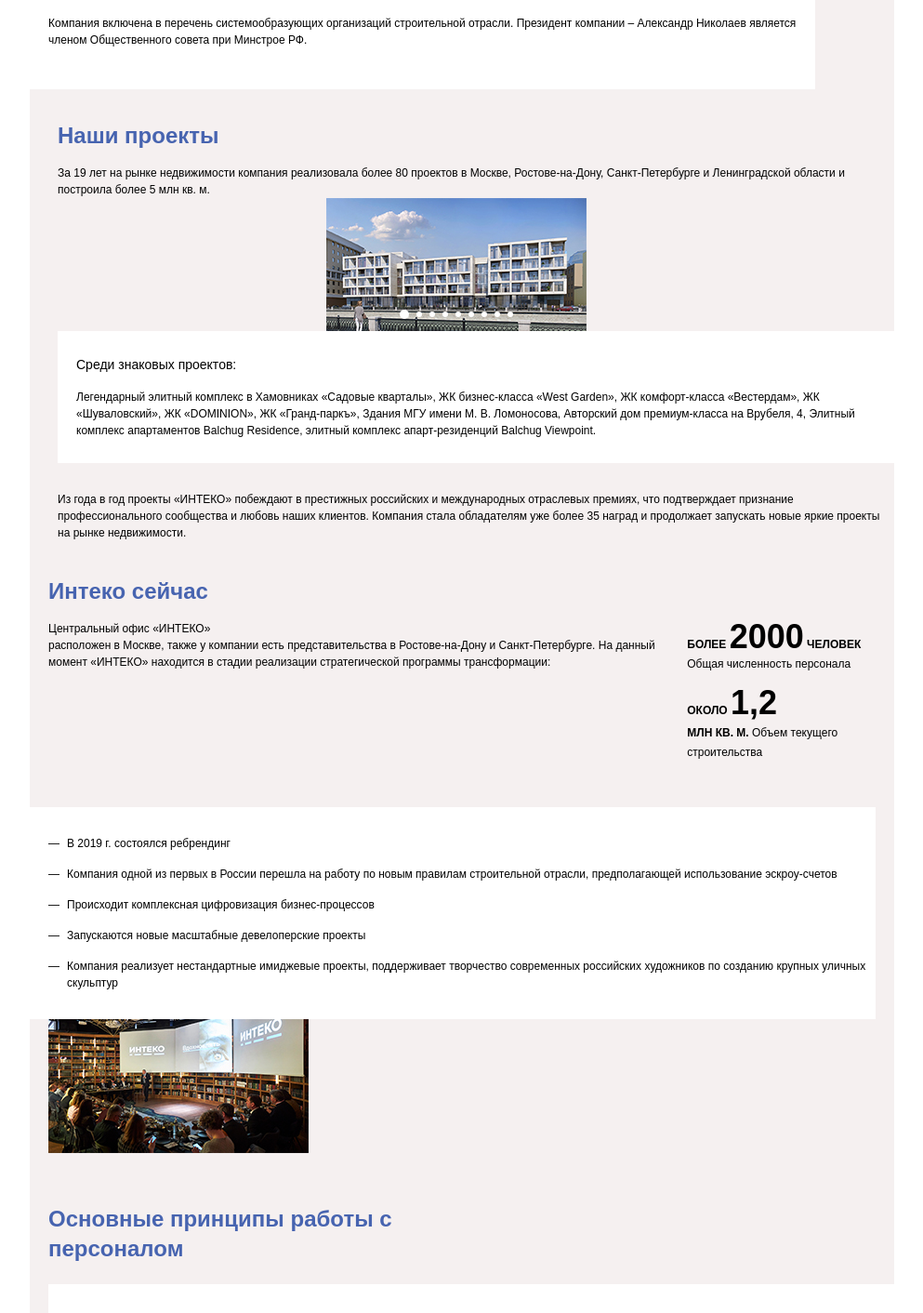
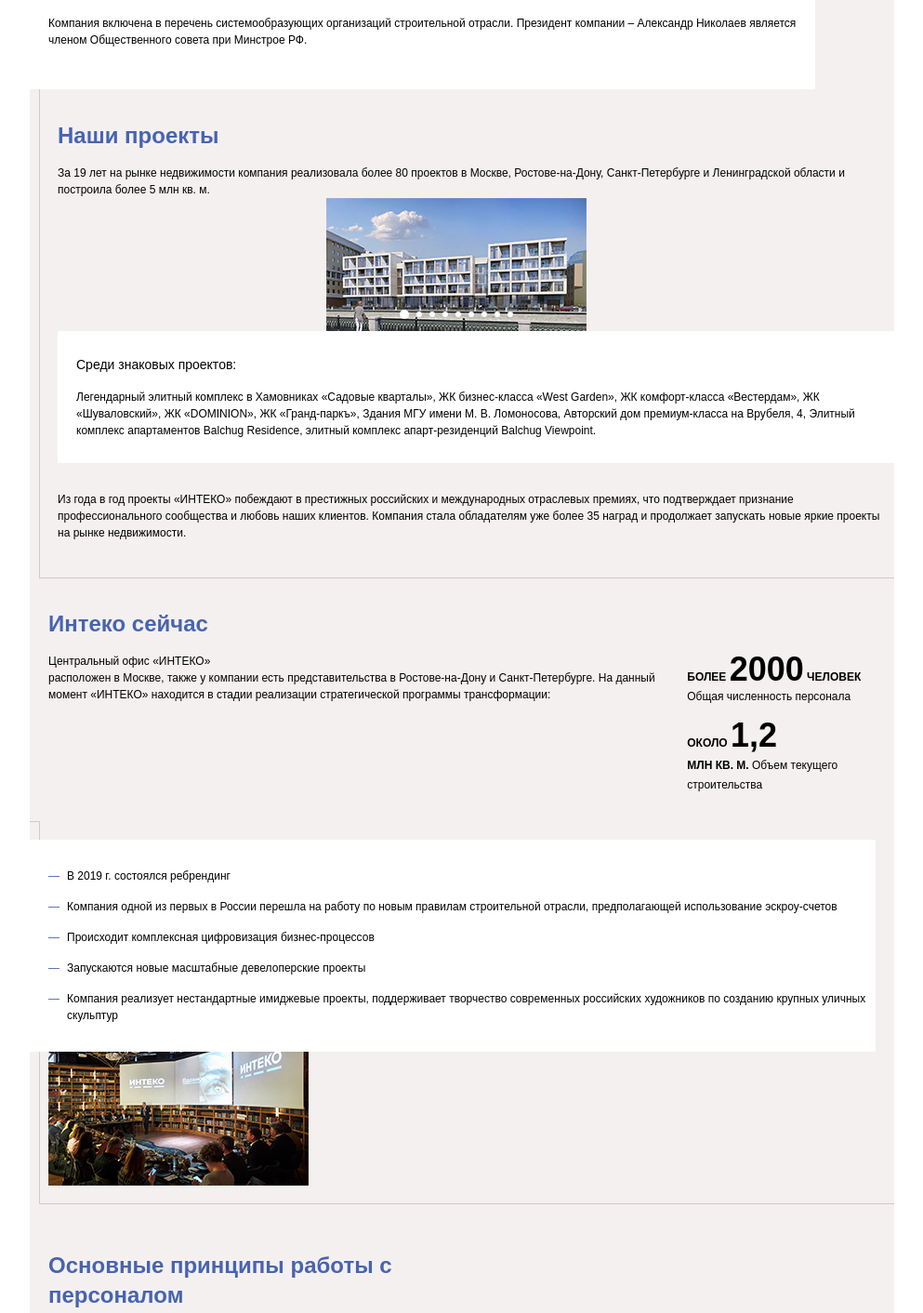
Before and after one commit to apoluektova/inteco, a website: page source/index.html in a window 1280 px wide. Shown: the part 380-1792 px from the top of the page at 93% size, without its empty margins (143-1136 px from the left). Drawn offline with nearby package versions, Linux system fonts and the light colour scheme; files that its build step writes are made by us from their sources.

Commit message:
Add decorative lines

```diff
--- a/source/sass/blocks/about.scss
+++ b/source/sass/blocks/about.scss
@@ -1,6 +1,17 @@
 .about {
   width: 100%;
   padding-bottom: 41px;
+  position: relative;
+
+  &::before {
+    position: absolute;
+    content: "";
+    width: 1px;
+    height: 100%;
+    background-color: $brown;
+    top: 0;
+    left: 10px;
+  }
 }
 
 .about__image {
@@ -15,6 +26,8 @@
   width: 90.9%;
   margin-top: -40px;
   padding: 41px 20px 44px 20px;
+  position: relative;
+  z-index: 2;
 }
 
 .about__title {
--- a/source/sass/blocks/employees.scss
+++ b/source/sass/blocks/employees.scss
@@ -1,5 +1,26 @@
 .employees {
-  padding: 0 20px 55px 20px;
+  padding: 25px 20px 55px 20px;
+  position: relative;
+
+  &::before {
+    position: absolute;
+    content: "";
+    width: 10px;
+    height: 1px;
+    top: 0;
+    left: 0;
+    background-color: $brown;
+  }
+
+  &::after {
+    position: absolute;
+    content: "";
+    width: 1px;
+    height: 100%;
+    top: 0;
+    left: 10px;
+    background-color: $brown;
+  }
 }
 
 .employees__title {
@@ -31,6 +52,7 @@
     content: "—";
     position: absolute;
     left: -20px;
+    color: $blue;
   }
 }
 
--- a/source/sass/blocks/now.scss
+++ b/source/sass/blocks/now.scss
@@ -1,5 +1,26 @@
 .now {
-  padding: 0 20px 55px 20px;
+  padding: 40px 20px 20px 20px;
+  position: relative;
+
+  &::before {
+    position: absolute;
+    content: "";
+    width: 1px;
+    height: 164px;
+    bottom: 0;
+    left: 10px;
+    background-color: $brown;
+  }
+
+  &::after {
+    position: absolute;
+    content: "";
+    width: calc(100% - 10px);
+    height: 1px;
+    bottom: 0;
+    left: 10px;
+    background-color: $brown;
+  }
 }
 
 .now__title {
@@ -47,6 +68,26 @@
   background-color: $white;
   position: relative;
   z-index: 2;
+
+  &::before {
+    position: absolute;
+    content: "";
+    width: 10px;
+    height: 1px;
+    left: 0;
+    top: -20px;
+    background-color: $brown;
+  }
+
+  &::after {
+    position: absolute;
+    content: "";
+    width: 1px;
+    height: 20px;
+    left: 10px;
+    top: -20px;
+    background-color: $brown;
+  }
 }
 
 .now__fact-item {
@@ -61,6 +102,7 @@
     content: "—";
     position: absolute;
     left: -20px;
+    color: $blue;
   }
 }
 
--- a/source/sass/blocks/principles.scss
+++ b/source/sass/blocks/principles.scss
@@ -1,5 +1,5 @@
 .principles {
-  padding: 0 0 55px 20px;
+  padding: 50px 0 55px 20px;
 }
 
 .principles__title {
--- a/source/sass/blocks/projects.scss
+++ b/source/sass/blocks/projects.scss
@@ -1,5 +1,26 @@
 .projects {
-  padding: 0 12px 45px 30px;
+  padding: 0 12px 40px 30px;
+  position: relative;
+
+  &::before {
+    position: absolute;
+    content: "";
+    width: 1px;
+    height: 100%;
+    background-color: $brown;
+    top: 0;
+    left: 10px;
+  }
+
+  &::after {
+    position: absolute;
+    content: "";
+    width: 100%;
+    height: 1px;
+    background-color: $brown;
+    bottom: 0;
+    left: 10px;
+  }
 }
 
 .projects__title {
--- a/source/sass/global/variables.scss
+++ b/source/sass/global/variables.scss
@@ -9,3 +9,4 @@
 $beige: #f5f0f0;
 $blue: #4764b0;
 $dots-blue: #4664af;
+$brown: #d2c8c8;
```
